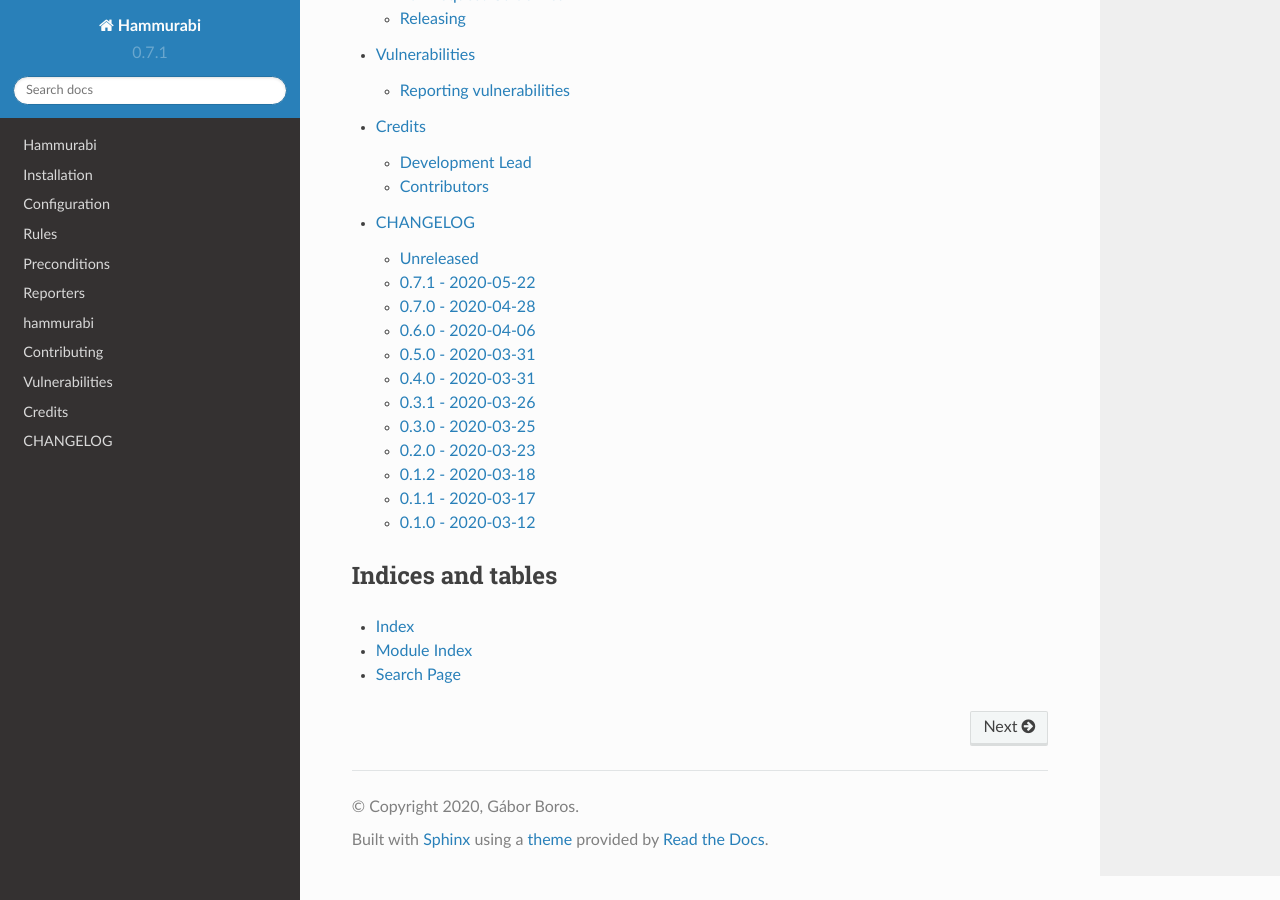
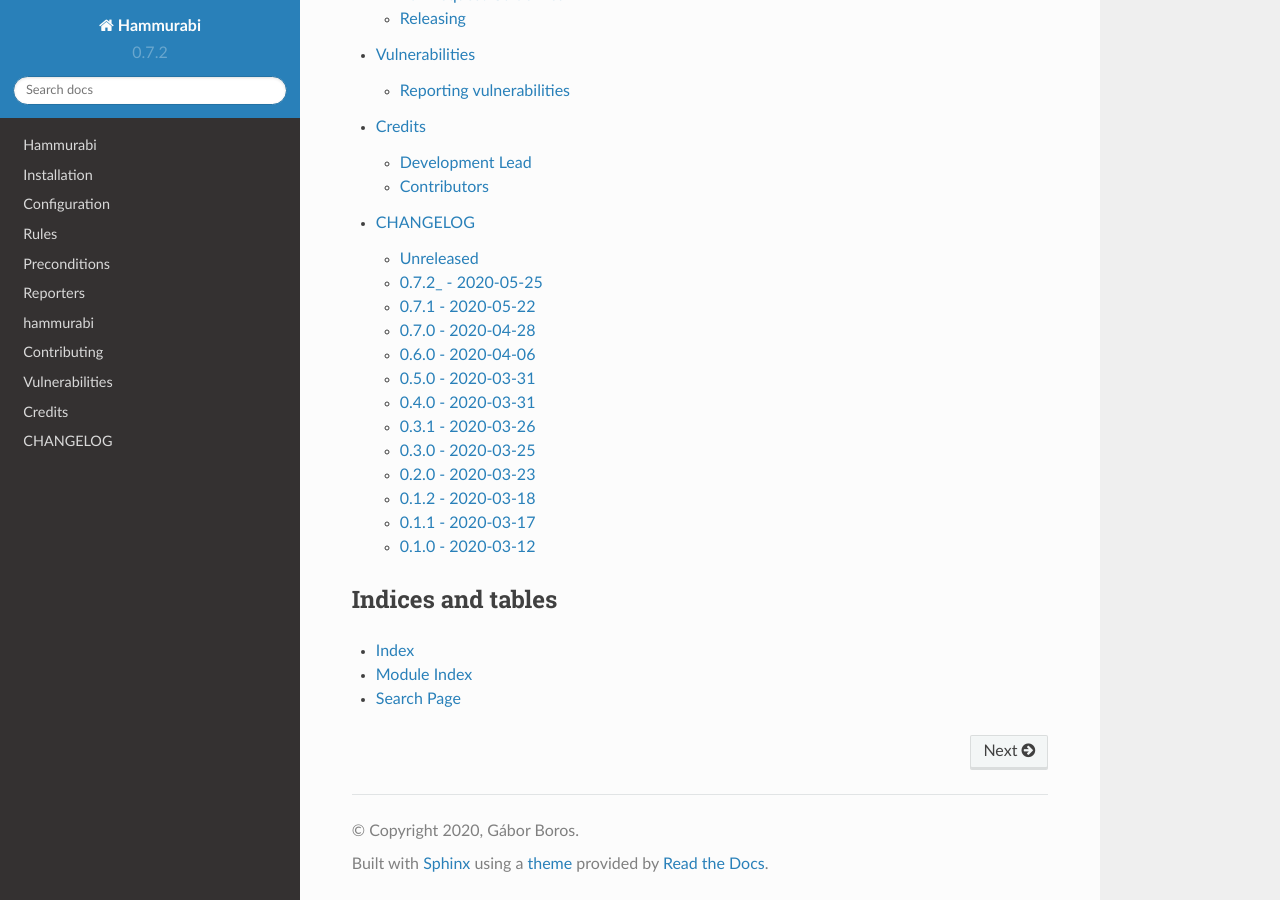
Before and after one commit to gabor-boros/hammurabi, a Sphinx documentation site: the page built from docs/index.rst, in a window 1280 px wide and 900 px high, scrolled down 1365 px. Built offline with Sphinx 7.4.7 and the Read the Docs theme 2.0.0, drawn with Linux system fonts in a browser that asks for light colours.

```diff
--- a/CHANGELOG.rst
+++ b/CHANGELOG.rst
@@ -10,7 +10,7 @@
 
 .. Hyperlinks for releases
 
-.. _Unreleased: https://github.com/gabor-boros/hammurabi/compare/v0.7.1...master
+.. _Unreleased: https://github.com/gabor-boros/hammurabi/compare/v0.7.2...master
 .. _0.1.0: https://github.com/gabor-boros/hammurabi/releases/tag/v0.1.0
 .. _0.1.1: https://github.com/gabor-boros/hammurabi/releases/tag/v0.1.1
 .. _0.1.2: https://github.com/gabor-boros/hammurabi/releases/tag/v0.1.2
@@ -25,6 +25,11 @@
 
 Unreleased_
 -----------
+
+0.7.2_ - 2020-05-25
+-------------------
+
+* Fix updating existing pull request issue pt. 2
 
 0.7.1_ - 2020-05-22
 -------------------
--- a/docs/conf.py
+++ b/docs/conf.py
@@ -57,9 +57,9 @@
 # the built documents.
 #
 # The short X.Y version.
-version = "0.7.1"
+version = "0.7.2"
 # The full version, including alpha/beta/rc tags.
-release = "0.7.1"
+release = "0.7.2"
 
 # The language for content autogenerated by Sphinx. Refer to documentation
 # for a list of supported languages.
--- a/hammurabi/__init__.py
+++ b/hammurabi/__init__.py
@@ -55,4 +55,4 @@
     YAMLValueNotExists,
 )
 
-__version__ = "0.7.1"
+__version__ = "0.7.2"
--- a/pyproject.toml
+++ b/pyproject.toml
@@ -1,6 +1,6 @@
 [tool.poetry]
 name = "hammurabi"
-version = "0.7.1"
+version = "0.7.2"
 license = "Apache-2.0"
 description = "Hammurabi is an extensible CLI tool responsible for enforcing user-defined rules on a git repository."
 documentation = "https://readthedocs.org/projects/hammurabi/badge/"
```
Also changed, not shown: 2 other files.
